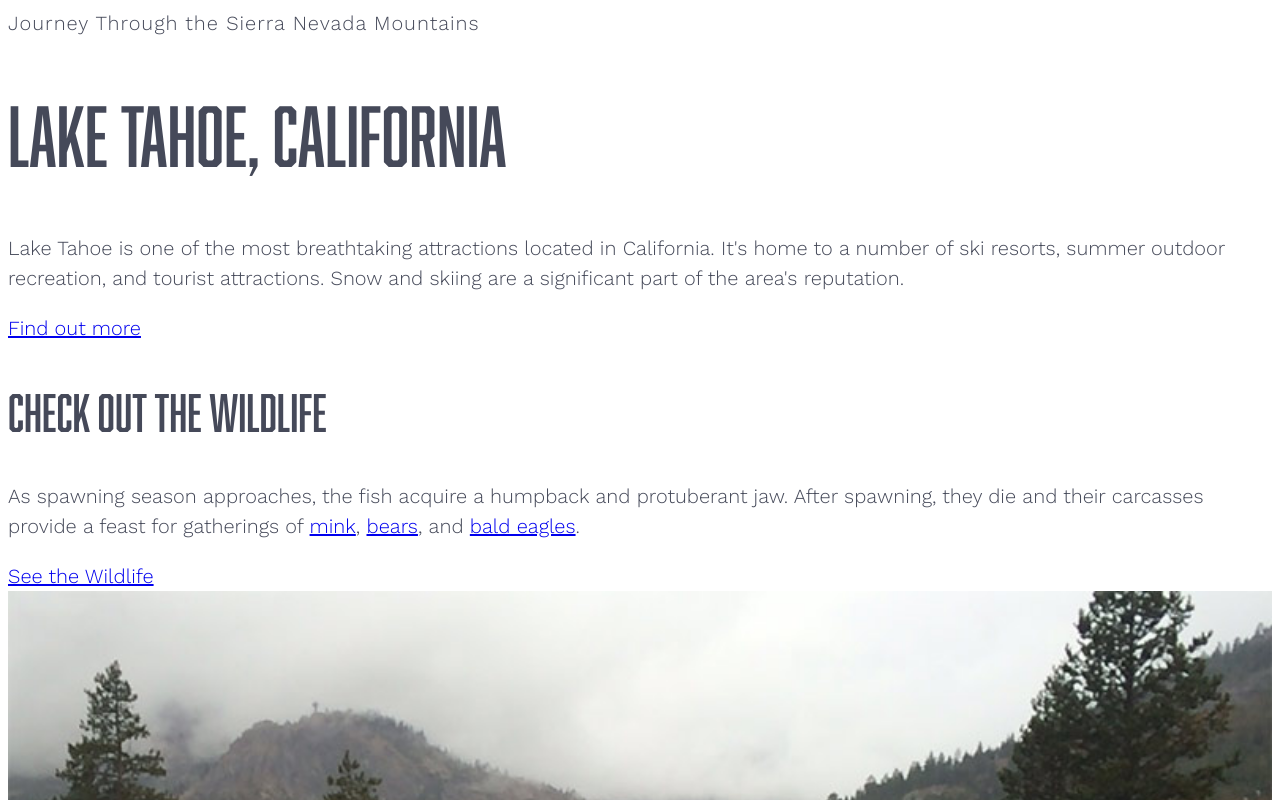
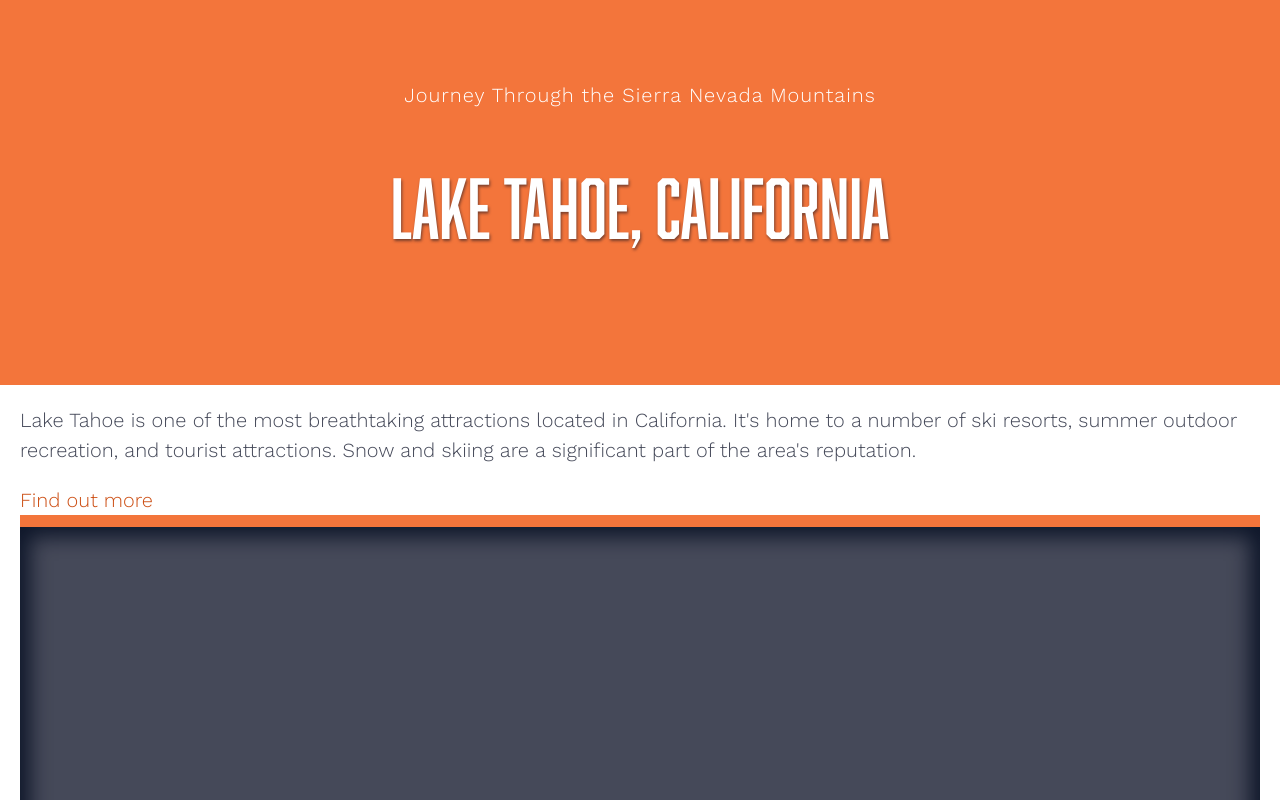
Before and after one commit to emilytrancat/ENHANCING-CSS, a plain HTML site: page index.html in a window 1280 px wide. Shown: the top 800 px of the page. Drawn offline with nearby package versions, Linux system fonts and the light colour scheme.

Commit message:
Changes 6
Text Shadows and Box Shadows

```diff
--- a/css/style.css
+++ b/css/style.css
@@ -13,11 +13,17 @@
 }
 
 body {
+  margin: 1rem;
   color: #454959;
   /* font-family: 'Work Sans', sans-serif;
   font-weight: 300;
   line-height: 1.5; */
   font: 300 100%/1.5 'Work Sans', sans-serif;
+}
+
+a {
+  color: #cc4e13;
+  text-decoration: none;
 }
 
 h1, h2 {
@@ -27,6 +33,9 @@
 }
 
 h1 {
+  /* text-shadow: -10px 5px 0 blue,
+  8px 16px 0 yellow; */
+  text-shadow: 1px 2px 3px rgba(0, 10, 30, .5);
   font-size: 4rem;
 }
 
@@ -44,8 +53,38 @@
 
 
 /* Main Styles --------------------- */
+header {
+  padding: 10vh 1rem;
+  margin: -1rem -1rem 1rem;
+  background-color: #f3753b;
+  color: white
+}
+
+header, footer {
+  text-align: center;
+}
+
 .title {
   letter-spacing: 1px;
 }
 
+main {
+  hyphens: auto;
+}
+
+#wildlife {
+  padding: 20% 15%;
+  border-top: 12px solid #f3753b;
+  background-color: #454959;
+  color: white;
+  box-shadow: inset 0 0 20px 10px rgba(0,10,30,.8);
+}
+
+#wildlife a {
+  color: #f7a27c
+}
+/* the reason why we made this lighter is because we need to make the links specifically lighter on
+the dark background... We have other links on the white background. so the main a{ selector needs
+to be the main orange color.*/
+
 /* Media Queries ------------------- */
```
